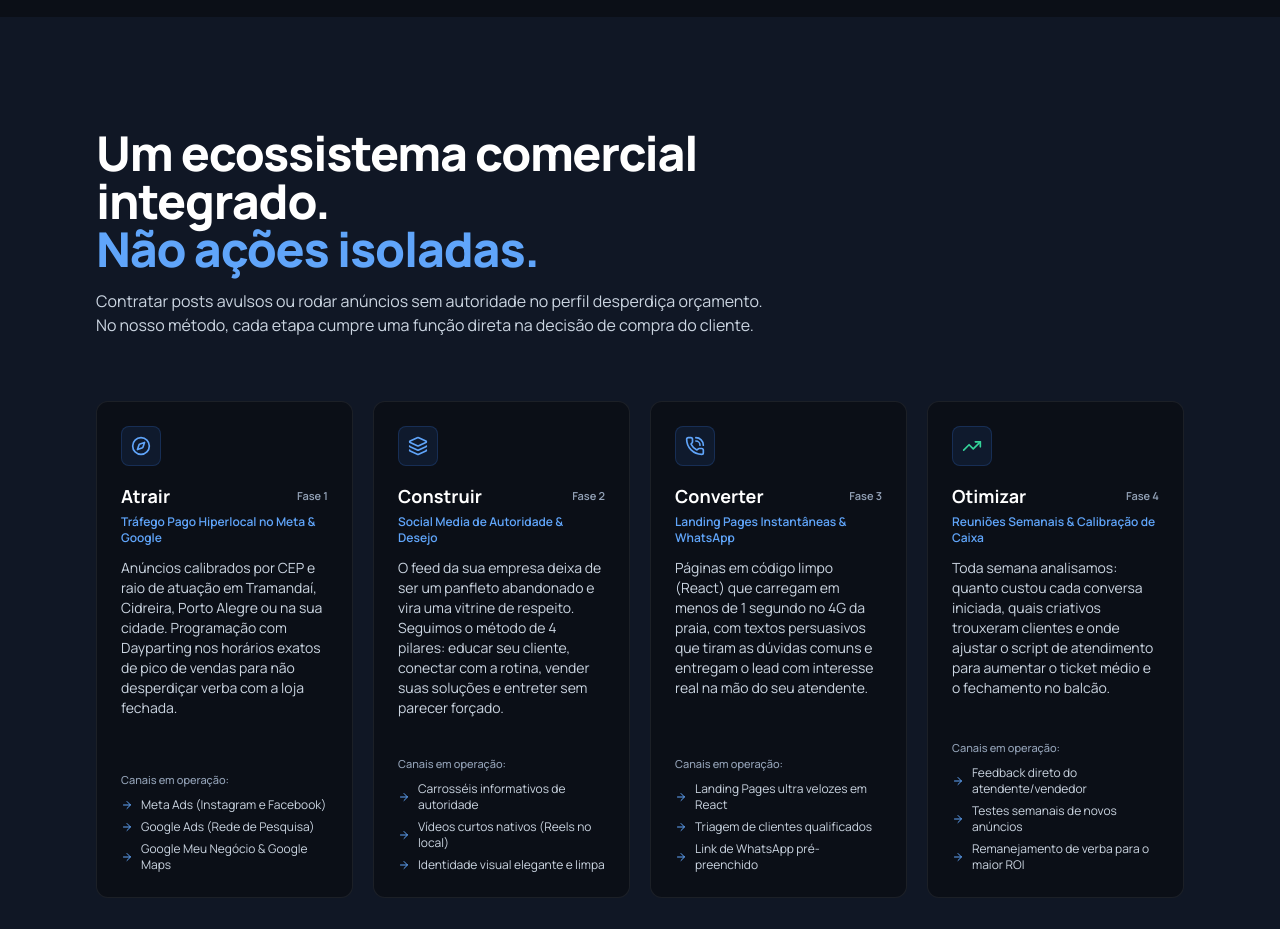
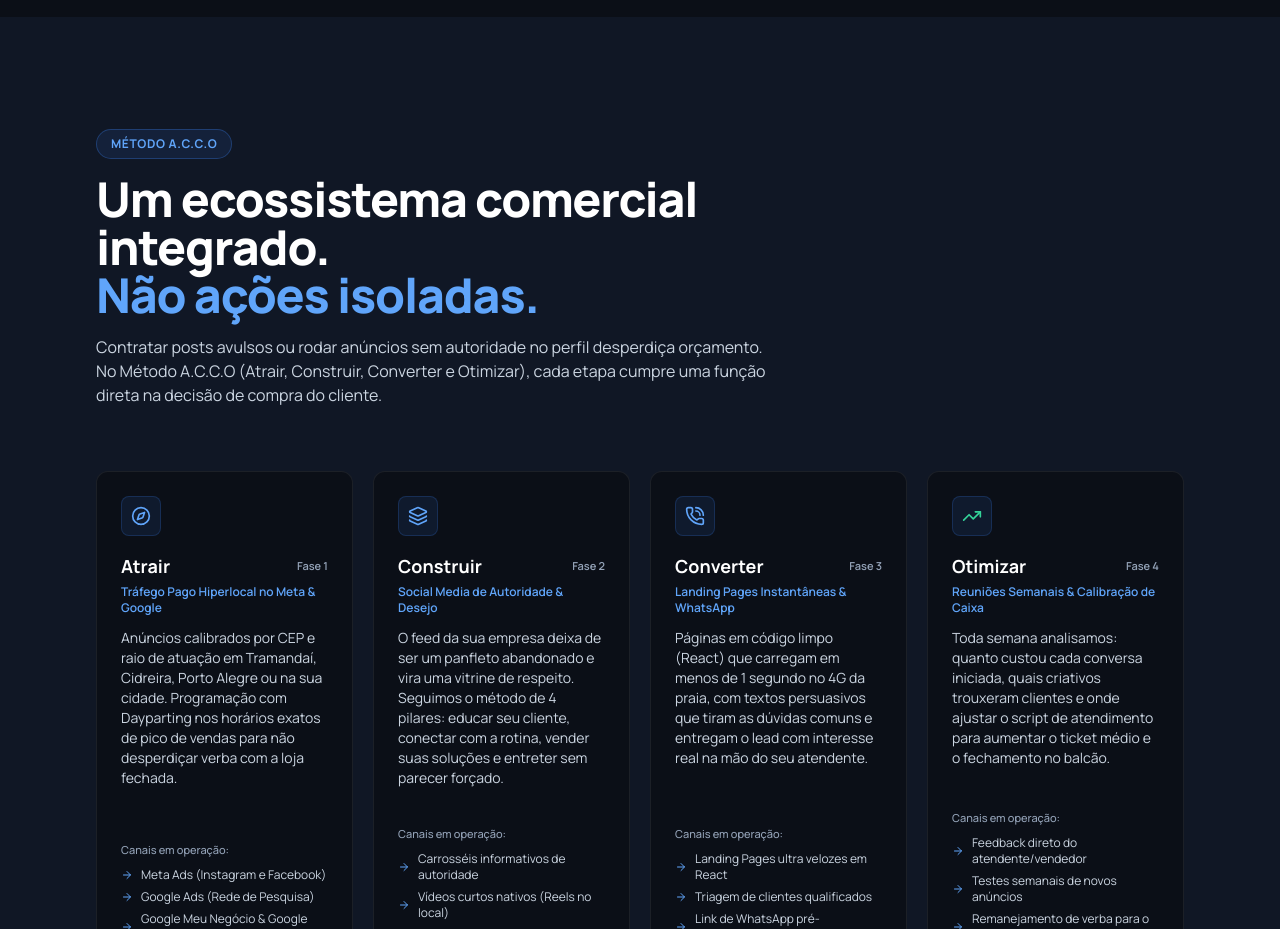
Before and after one commit to Gregorycaruccio/gregory-caruccio, a React (Vite) app: page / in a window 1280 px wide. Shown: the part 1000-1929 px from the top of the page. Built offline with nearby package versions, Linux system fonts and the light colour scheme.

Commit message:
feat: adicionar titulo e badge METODO A.C.C.O na secao de ecossistema

```diff
--- a/src/components/EcosystemSection.tsx
+++ b/src/components/EcosystemSection.tsx
@@ -20,8 +20,12 @@ export const EcosystemSection: React.FC = () => {
     <section id="metodo" className="py-20 md:py-28 bg-[#101725] text-slate-100">
       <div className="mx-auto max-w-6xl px-5 sm:px-8">
 
-        {/* Header Direto e Sóbrio */}
+        {/* Header Direto e Sóbrio com Método A.C.C.O */}
         <div className="max-w-2xl mb-12 sm:mb-16">
+          <div className="inline-flex items-center gap-2 border border-blue-500/30 bg-blue-500/10 text-blue-400 text-xs px-3.5 py-1.5 rounded-full font-bold tracking-wider uppercase mb-4">
+            <span>MÉTODO A.C.C.O</span>
+          </div>
+
           <h2 className="font-heading font-extrabold text-3xl sm:text-5xl text-white tracking-tight leading-tight">
             Um ecossistema comercial integrado. <br />
             <span className="text-blue-400">
@@ -29,7 +33,7 @@ export const EcosystemSection: React.FC = () => {
             </span>
           </h2>
           <p className="mt-4 text-sm sm:text-base text-slate-300 font-sans leading-relaxed">
-            Contratar posts avulsos ou rodar anúncios sem autoridade no perfil desperdiça orçamento. No nosso método, cada etapa cumpre uma função direta na decisão de compra do cliente.
+            Contratar posts avulsos ou rodar anúncios sem autoridade no perfil desperdiça orçamento. No Método A.C.C.O (Atrair, Construir, Converter e Otimizar), cada etapa cumpre uma função direta na decisão de compra do cliente.
           </p>
         </div>
 
```
